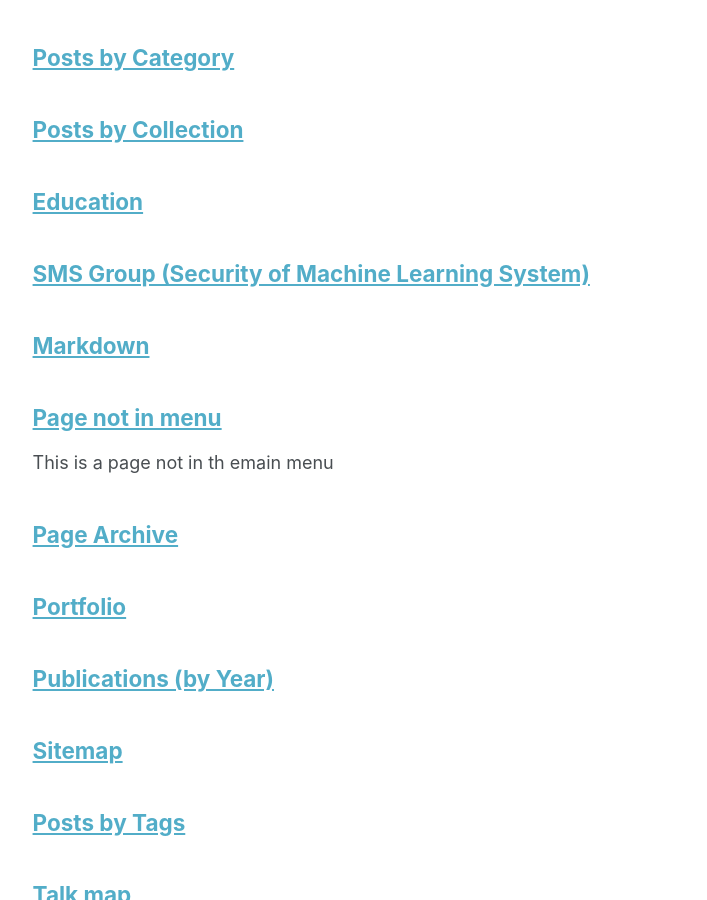
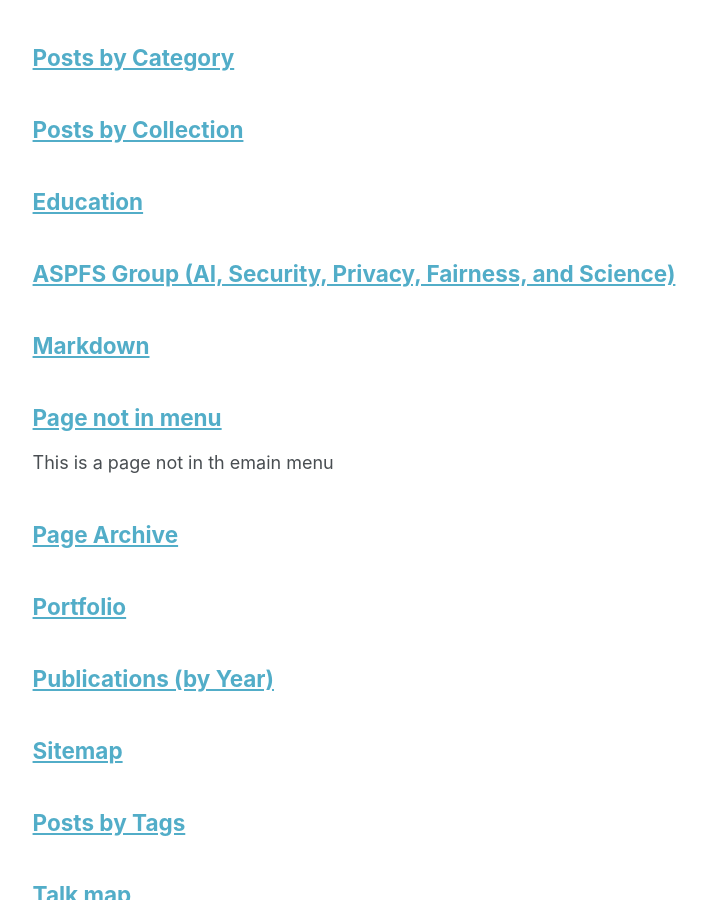
Before and after one commit to tianzheng4/tianzheng4.github.io, a Jekyll site: the page built from _pages/page-archive.html, in a window 1280 px wide and 900 px high, scrolled down 453 px. Shown: the whole window, without its empty margins (249-956 px from the left). Built offline with Jekyll 4.4.1, drawn with Linux system fonts in a browser that asks for light colours; some of the changed lines change nothing that is shown.

Commit message:
minor changes

```diff
--- a/_pages/lab.md
+++ b/_pages/lab.md
@@ -1,6 +1,6 @@
 ---
 layout: archive
-title: "SMS Group (Security of Machine Learning System)"
+title: "ASPFS Group (AI, Security, Privacy, Fairness, and Science)"
 permalink: /lab/
 author_profile: true
 ---
@@ -14,12 +14,12 @@
 </style>
 
 
-| <img align="left" src="../images/umkc.png" alt="UMKC"  width="200"/> | | Our group mainly aims to explore and address the vulnerabilities of machine learning algorithms and systems. We are also interested in AI privacy and AI4Science. Besides, we are very happy to help people from different groups understand the AI techniques, such as large language models.
+| <img align="left" src="../images/umkc.png" alt="UMKC"  width="200"/> | | Our group aims to explore and address the problems at the intersection of AI, Security, Privacy, Fairness, and Science. **Also, we are very happy to help people from different groups understand the AI techniques, such as large language models.**
 |
 
 
 
-<font size="5"> Lab Members </font>
+<!-- <font size="5"> Lab Members </font> -->
 <!-- ====== -->
 
 <!-- [Rakib Ul Haque](https://scholar.google.com/citations?user=Le-WWW0AAAAJ&hl=en) received his M.S. degree from University of Chinese Academy of Sciences. He will join SecMLSys as a Ph.D. student. in Spring 2024. He has published several papers on the topic of security and privacy. -->
@@ -30,20 +30,20 @@
 
 
 
-**MS Students**:
+**Master Students**:
 
-| <img align="left" src="../images/pengrui.jpg" alt="Pengrui"  width="200"/> | | Pengrui Zhu: I am graduate student in computer science at University of Missouri-Kansas City.  My academic pursuits and research interests revolve around the fields Machine learning, DevOps, Full-stack Dev and Cloud Dev.
+| <img src="../images/pengrui.jpg" alt="Pengrui"  width="200"/> | | Pengrui Zhu: I am graduate student in computer science at University of Missouri-Kansas City.  My academic pursuits and research interests revolve around the fields Machine learning, DevOps, Full-stack Dev and Cloud Dev.
 |
 
 
 
 **Undergraduate Students**:
 
-| <img align="left" src="../images/Alyssa.jpg" alt="Alyssa"  width="200"/> | | Alyssa Barbee: I am an undergraduate student in Computer Science at the University of Missouri - Kansas City. My research interests are in Machine Learning and Privacy Protection.
+| <img src="../images/Alyssa.jpg" alt="Alyssa"  width="200"/> | | Alyssa Barbee: I am an undergraduate student in Computer Science at the University of Missouri - Kansas City. My research interests are in Machine Learning and Privacy Protection.
 |
 
-| <img align="left" src="../images/Cat.jpg" alt="Cat"  width="200"/> | | Cat Lewin: I am an undergraduate student pursuing a Bachelor of Science in Computer Science at the University of Missouri – Kansas City. I am interested in researching Large Language Models and privacy protection.
+| <img src="../images/Cat.jpg" alt="Cat"  width="200"/> | | Cat Lewin: I am an undergraduate student pursuing a Bachelor of Science in Computer Science at the University of Missouri – Kansas City. I am interested in researching Large Language Models and privacy protection.
 |
 
-| <img align="left" src="../images/Deming.jpg" alt="Deming"  width="200"/> | | Deming Lei: I am an undergraduate student in the School of Computing and Engineering, University of Missouri – Kansas City. Research interests: Artificial Intelligence Security and Privacy Protection and Computer Vision.
+| <img src="../images/Deming.jpg" alt="Deming"  width="200"/> | | Deming Lei: I am an undergraduate student in the School of Computing and Engineering, University of Missouri – Kansas City. Research interests: Artificial Intelligence Security and Privacy Protection and Computer Vision.
 |
```
Also changed, not shown: 1 other file.
